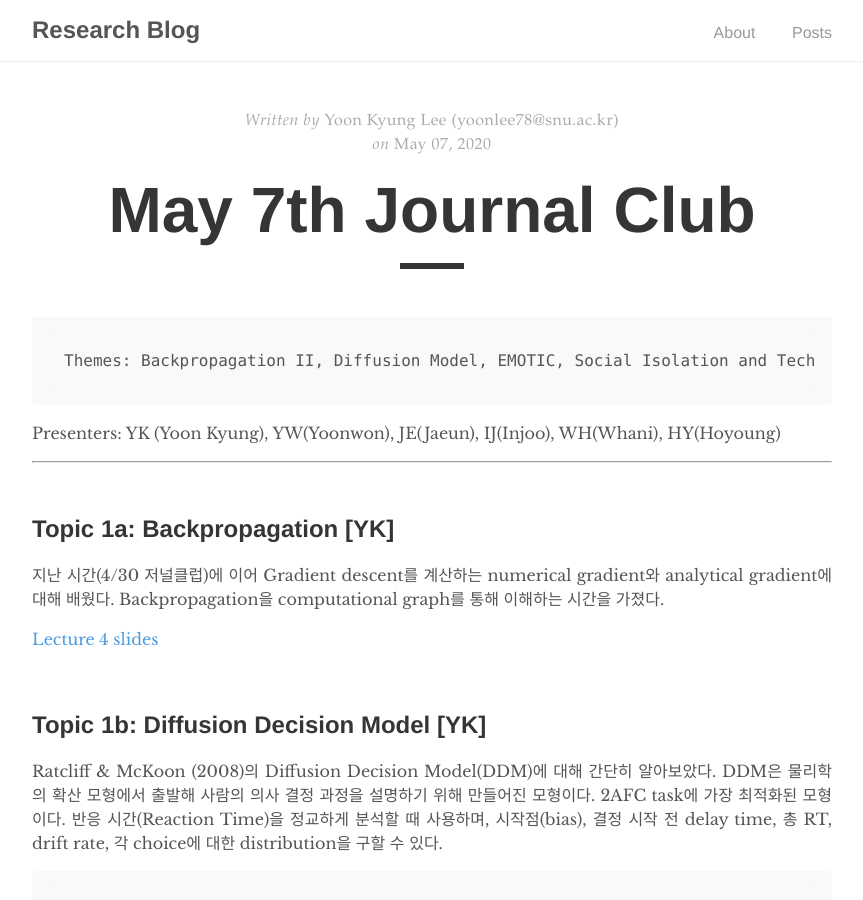
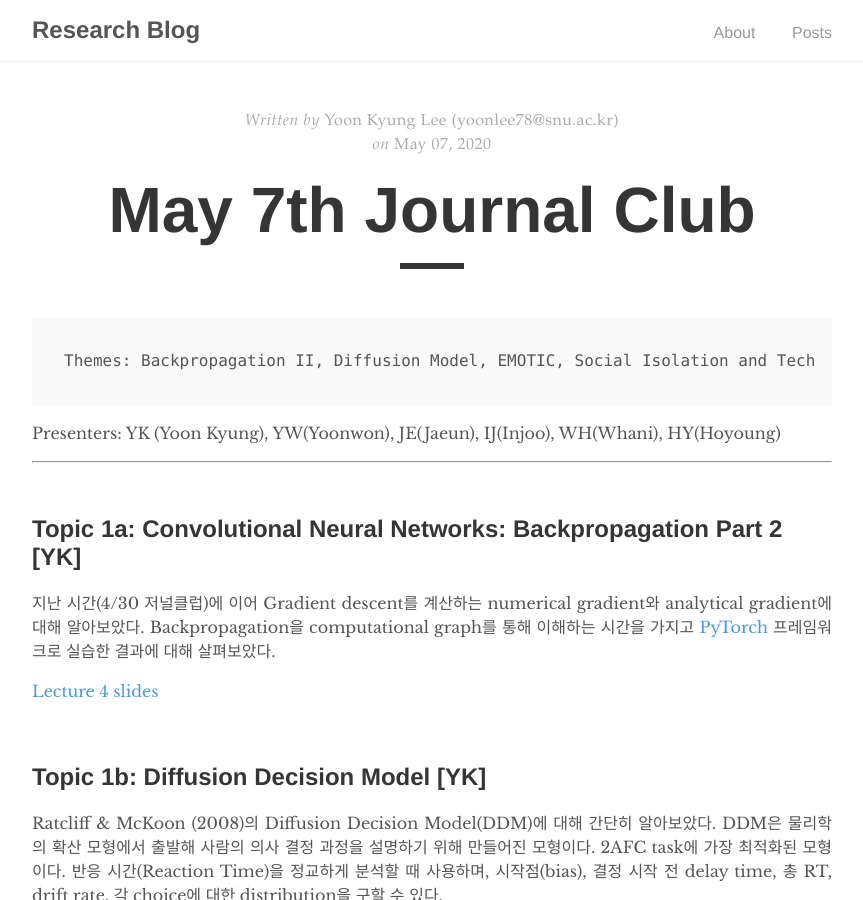
Before and after one commit to humanfactorspsych/blog, a Jekyll site: the page built from _posts/2020-05-07-study.md, in a window 1280 px wide and 900 px high. Shown: the whole window, without its empty margins (208-1071 px from the left). Built offline with Jekyll 4.4.1, drawn with Linux system fonts in a browser that asks for light colours.

Commit message:
Update 2020-05-07-study.md

```diff
--- a/_posts/2020-05-07-study.md
+++ b/_posts/2020-05-07-study.md
@@ -11,9 +11,9 @@ Presenters: YK (Yoon Kyung), YW(Yoonwon), JE(Jaeun), IJ(Injoo), WH(Whani), HY(Ho
 -----------------
 <br>
 
-## Topic 1a: Backpropagation [YK]
+## Topic 1a: Convolutional Neural Networks: Backpropagation Part 2 [YK]
 
-지난 시간(4/30 저널클럽)에 이어 Gradient descent를 계산하는 numerical gradient와 analytical gradient에 대해 배웠다. Backpropagation을 computational graph를 통해 이해하는 시간을 가졌다.
+지난 시간(4/30 저널클럽)에 이어 Gradient descent를 계산하는 numerical gradient와 analytical gradient에 대해 알아보았다. Backpropagation을 computational graph를 통해 이해하는 시간을 가지고 [PyTorch](https://pytorch.org/) 프레임워크로 실습한 결과에 대해 살펴보았다.
 
   [Lecture 4 slides](http://cs231n.stanford.edu/slides/2017/cs231n_2017_lecture4.pdf) <br>
 
```
